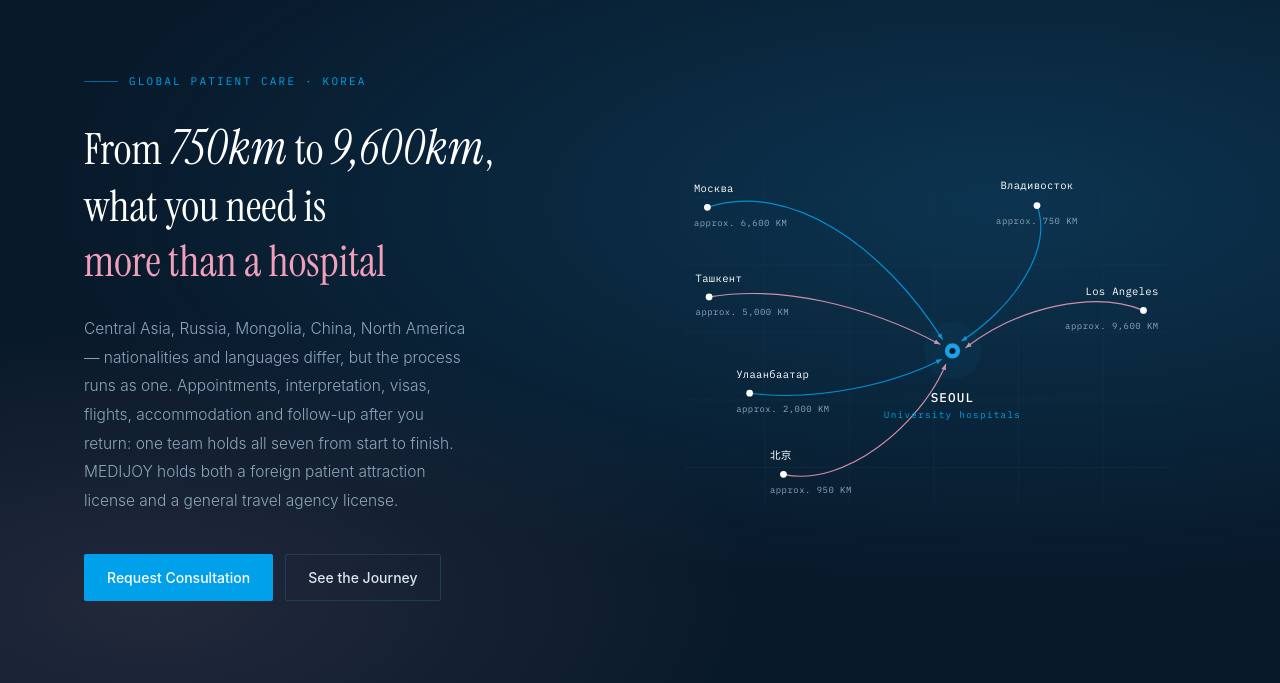
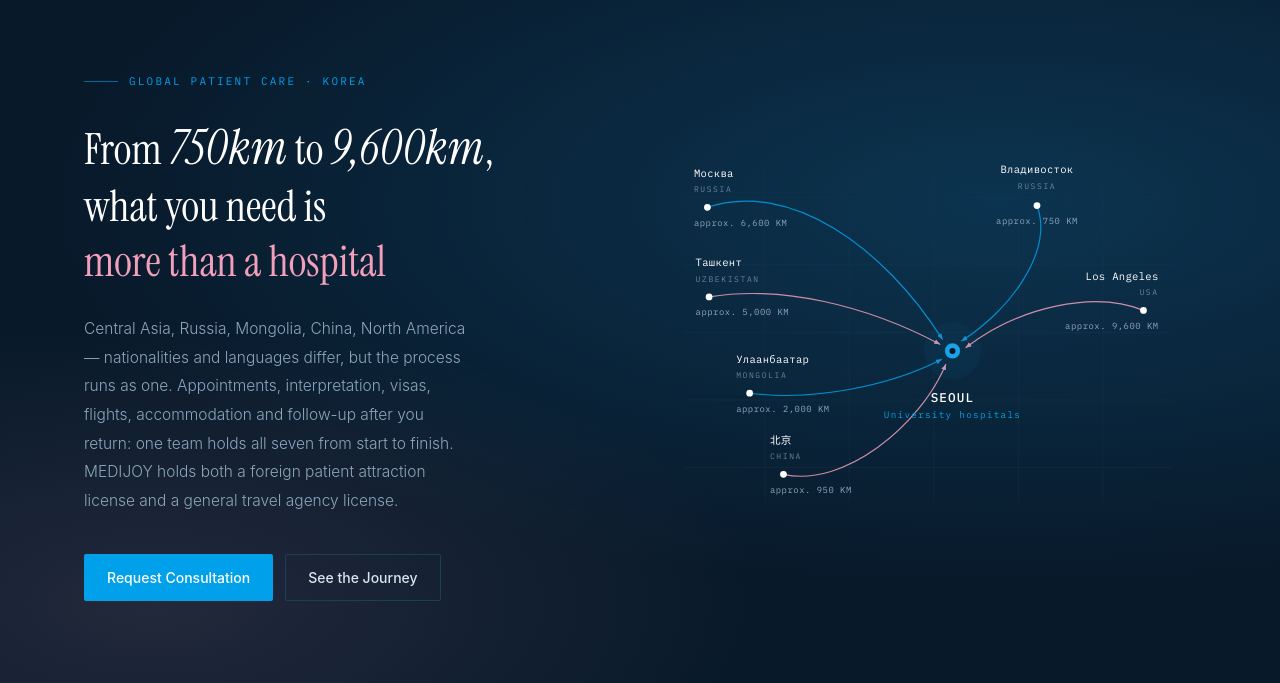
Before and after one commit to greengenius-kr/medijoy-site, a plain HTML site: page index.html in a window 1280 px wide. Shown: the part 114-797 px from the top of the page. Drawn offline with Linux system fonts and the light colour scheme; a web font is replaced by a local one.

Commit message:
Add files via upload

```diff
--- a/index.html
+++ b/index.html
@@ -86,27 +86,33 @@
       <text class="seoul-sub" x="352" y="331" text-anchor="middle" data-i18n="route.seoul"></text>
 
       <circle class="origin" cx="62" cy="82" r="4"/>
-      <text class="city" x="46" y="64">Москва</text>
+      <text class="city" x="46" y="46">Москва</text>
+      <text class="country" x="46" y="64">RUSSIA</text>
       <text class="dist" x="46" y="104"><tspan data-i18n="route.approx"></tspan> 6,600 KM</text>
 
       <circle class="origin" cx="64" cy="188" r="4"/>
-      <text class="city" x="48" y="170">Ташкент</text>
+      <text class="city" x="48" y="152">Ташкент</text>
+      <text class="country" x="48" y="170">UZBEKISTAN</text>
       <text class="dist" x="48" y="210"><tspan data-i18n="route.approx"></tspan> 5,000 KM</text>
 
       <circle class="origin" cx="112" cy="302" r="4"/>
-      <text class="city" x="96" y="284">Улаанбаатар</text>
+      <text class="city" x="96" y="266">Улаанбаатар</text>
+      <text class="country" x="96" y="284">MONGOLIA</text>
       <text class="dist" x="96" y="324"><tspan data-i18n="route.approx"></tspan> 2,000 KM</text>
 
       <circle class="origin" cx="152" cy="398" r="4"/>
-      <text class="city" x="136" y="380">北京</text>
+      <text class="city" x="136" y="362">北京</text>
+      <text class="country" x="136" y="380">CHINA</text>
       <text class="dist" x="136" y="420"><tspan data-i18n="route.approx"></tspan> 950 KM</text>
 
       <circle class="origin" cx="452" cy="80" r="4"/>
-      <text class="city" x="452" y="60" text-anchor="middle">Владивосток</text>
+      <text class="city" x="452" y="42" text-anchor="middle">Владивосток</text>
+      <text class="country" x="452" y="60" text-anchor="middle">RUSSIA</text>
       <text class="dist" x="452" y="102" text-anchor="middle"><tspan data-i18n="route.approx"></tspan> 750 KM</text>
 
       <circle class="origin" cx="578" cy="204" r="4"/>
-      <text class="city" x="596" y="186" text-anchor="end">Los Angeles</text>
+      <text class="city" x="596" y="168" text-anchor="end">Los Angeles</text>
+      <text class="country" x="596" y="186" text-anchor="end">USA</text>
       <text class="dist" x="596" y="226" text-anchor="end"><tspan data-i18n="route.approx"></tspan> 9,600 KM</text>
     </svg>
   </div>
--- a/style.css
+++ b/style.css
@@ -107,6 +107,7 @@ nav.main a:hover::after{right:0}
 .route .origin{fill:#fff}
 .route .city{font-family:var(--mono);font-size:12.5px;fill:#fff;letter-spacing:.03em}
 .route .dist{font-family:var(--mono);font-size:10.5px;fill:var(--night-ink-2);letter-spacing:.06em}
+.route .country{font-family:var(--mono);font-size:9.5px;fill:var(--night-ink-2);letter-spacing:.2em;opacity:.72}
 .route .seoul{font-family:var(--mono);font-size:15px;fill:#fff;letter-spacing:.09em;font-weight:500}
 .route .seoul-sub{font-family:var(--mono);font-size:11px;fill:var(--blue-bright);letter-spacing:.14em}
 @media (prefers-reduced-motion:no-preference){
@@ -265,6 +266,7 @@ footer .wrap{padding-block:40px}
   .biz-facts div:last-child{border-bottom:0}
   .route .city{font-size:20px}
   .route .dist{font-size:16px}
+  .route .country{font-size:13px;letter-spacing:.12em}
   .route .seoul{font-size:23px}
   .route .seoul-sub{font-size:16px}
 }
```
